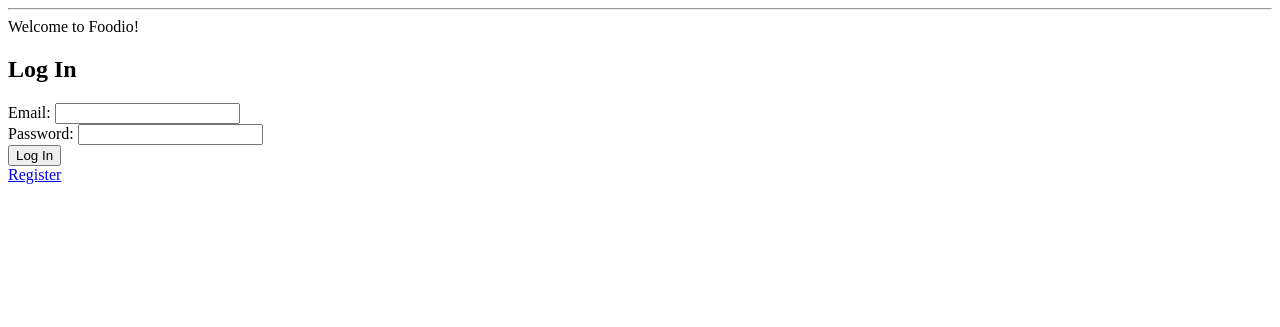
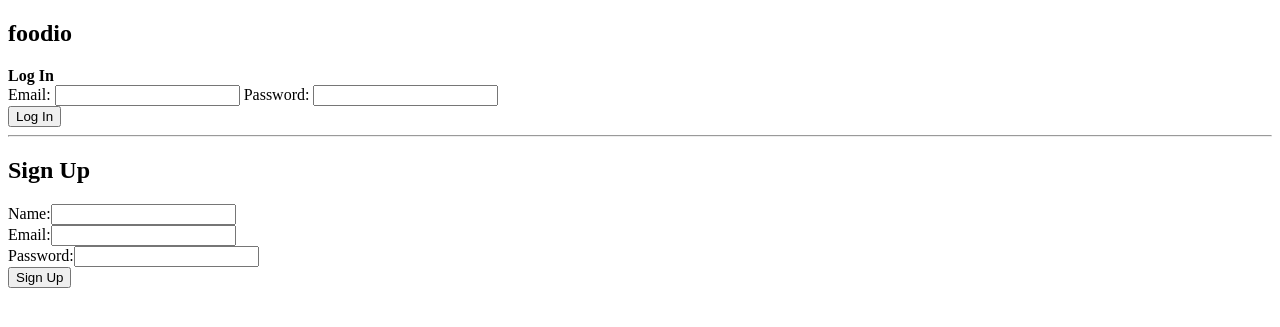
Before and after one commit to naho18/foodio, a Flask app: page / in a window 1280 px wide. Shown: the top 327 px of the page. Run offline with Flask 2, Linux system fonts and the light colour scheme.

Commit message:
completed user registration, login, and logout. used user's id to query and display refrigerator content information on homepage

```diff
--- a/server.py
+++ b/server.py
@@ -4,7 +4,9 @@
 from flask import Flask, session, render_template, request, flash, redirect
 from flask_debugtoolbar import DebugToolbarExtension
 
-from model import connect_to_db, db
+from model import connect_to_db, db, User, Food, Refrigerator, Recipe
+
+from jinja2 import StrictUndefined
 
 # create flask app
 app = Flask(__name__)
@@ -12,6 +14,8 @@
 # create secret key, necessary for sessions:
 app.secret_key = 'hj8fal15iz3d0fx8fN0abi6bf'
 
+# raises jinja underfined error
+app.jinja_env.undefined = StrictUndefined
 
 @app.route('/')
 def index():
@@ -19,10 +23,9 @@
         return render_template('homepage.html')
 
 
-
 @app.route('/login', methods=['POST'])
 def login_check():
-    """Validates user info"""
+    """Validates user info, takes user to home page"""
 
     # Get user email & password from form
     user_email = request.form['email']
@@ -31,14 +34,66 @@
     # Check user info against database
     email_query = User.query.filter_by(email=user_email).first()
     if email_query == None:
-        flash('')
+        flash('Invalid email')
+        return redirect('/')
 
-@app.route('/registration')
+    # Get user's id using email
+    user_id = email_query.user_id
+    print user_id
+
+    # Valid user password
+    password_query = User.query.filter_by(password=user_password).all()
+
+    if user_password == email_query.password:
+        #create user session
+        session['user'] = email_query.user_id
+        flash('You are successfully logged in!')
+        return redirect('/user-%s' % user_id)
+    else:
+        flash('Invalid password')
+        return redirect('/')
+
+@app.route('/user-<user_id>')
+def display_homepage(user_id):
+    """Show user's information"""
+    print 'homepage', user_id
+
+    user_refrigerator = (Refrigerator.query.filter_by(user_id = user_id)).all()
+    print user_refrigerator
+
+    return render_template('user-home.html', user_refrigerator=user_refrigerator)
+
+
+@app.route('/registration', methods=['POST'])
 def register_user():
     """Registers user"""
 
-    return render_template('homepage.html')
+    user_name = request.form['name']
+    user_email = request.form['email']
+    user_password = request.form['password']
 
+    # Check to see if user already exists
+    email_query = User.query.filter_by(email=user_email).all()
+
+    if email_query:
+        flash('Already a member. Please log in')
+        return redirect('/')
+    else:
+        # Add user to database
+        user = User(name=user_name, email=user_email, password=user_password)
+        db.session.add(user)
+        db.session.commit()
+
+        flash('Registration successful! Please log in!')
+        return redirect('/')
+
+
+@app.route('/logout')
+def logout():
+    session.pop('user')
+    flash('You were successfully logged out')
+
+    return redirect('/')
 ##############################################################################
 
 
@@ -54,4 +109,4 @@
     app.config['DEBUG_TB_INTERCEPT_REDIRECTS'] = False
     DebugToolbarExtension(app)
     connect_to_db(app)
-    app.run()
+    app.run('0.0.0.0')
--- a/templates/base.html
+++ b/templates/base.html
@@ -5,14 +5,17 @@
 </head>
 <body>
     <!-- ABOVE LINE -->
-    <hr>
+
+<!--     <hr> -->
+    <h2> foodio </h2>
 
      <!-- Show flashed messages -->
-    <!--   {% with messages = get_flashed_messages() %}
+      {% with messages = get_flashed_messages() %}
           {% for message in messages %}
               <div class="alert alert-warning">{{ message }}</div>
           {% endfor %}
-      {% endwith %} -->
+      {% endwith %}
+
 
     {% block content %} CONTENT HERE {% endblock %}
 
--- a/templates/homepage.html
+++ b/templates/homepage.html
@@ -1,19 +1,25 @@
 {% extends 'base.html' %}
 {% block content %}
 
-Welcome to Foodio!
 
-<h2>Log In</h2>
+<b>Log In</b>
 
     <form action="/login" method="POST">
-        Email: <input type="text" name="email"><br>
-        Password: <input type="password" name="password"><br>
+        Email: <input type="text" name="email">  Password: <input type="password" name="password"><br>
 
         <input type="submit" value="Log In">
     </form>
 
+<hr>
 
 <!-- link that takes you to registration form instead  -->
-<a href='/register'>Register </a>
+<h2>Sign Up</h2>
+<form action='/registration' method="POST">
+    Name:<input type='text' name='name'><br>
+    Email:<input type='text' name='email'><br>
+    Password:<input type='password' name='password'><br>
+    <input type="Submit" value='Sign Up'>
+</form>
+
 
 {% endblock %}
```
Also changed, not shown: templates/user-home.html (added, +18 -0 lines).
